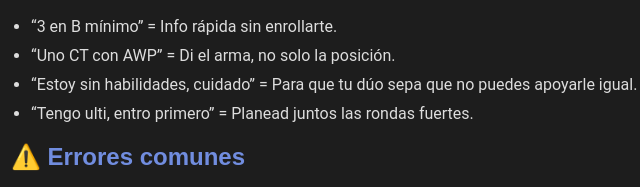
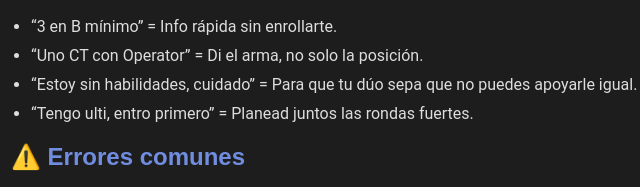
Before and after one commit to TL47/sorpresita, a plain HTML site: page extras.html in a window 1280 px wide. Shown: the part 592-779 px from the top of the page, 179-819 px from the left. Drawn offline with Linux system fonts and the light colour scheme.

Commit message:
cambio menor

```diff
--- a/extras.html
+++ b/extras.html
@@ -102,7 +102,7 @@
     <h2>💬 Frases clave para comunicar rápido</h2>
     <ul>
       <li>“3 en B mínimo” = Info rápida sin enrollarte.</li>
-      <li>“Uno CT con AWP” = Di el arma, no solo la posición.</li>
+      <li>“Uno CT con Operator” = Di el arma, no solo la posición.</li>
       <li>“Estoy sin habilidades, cuidado” = Para que tu dúo sepa que no puedes apoyarle igual.</li>
       <li>“Tengo ulti, entro primero” = Planead juntos las rondas fuertes.</li>
     </ul>
```
